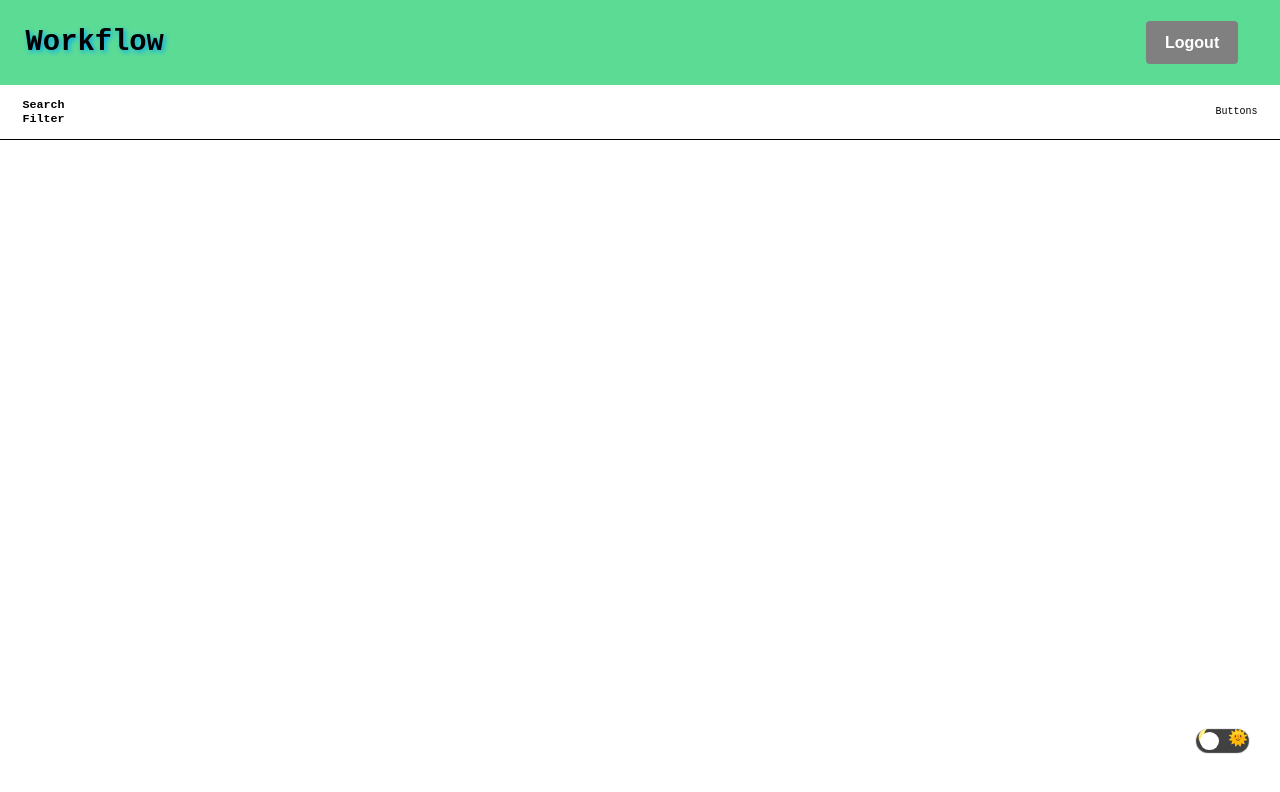
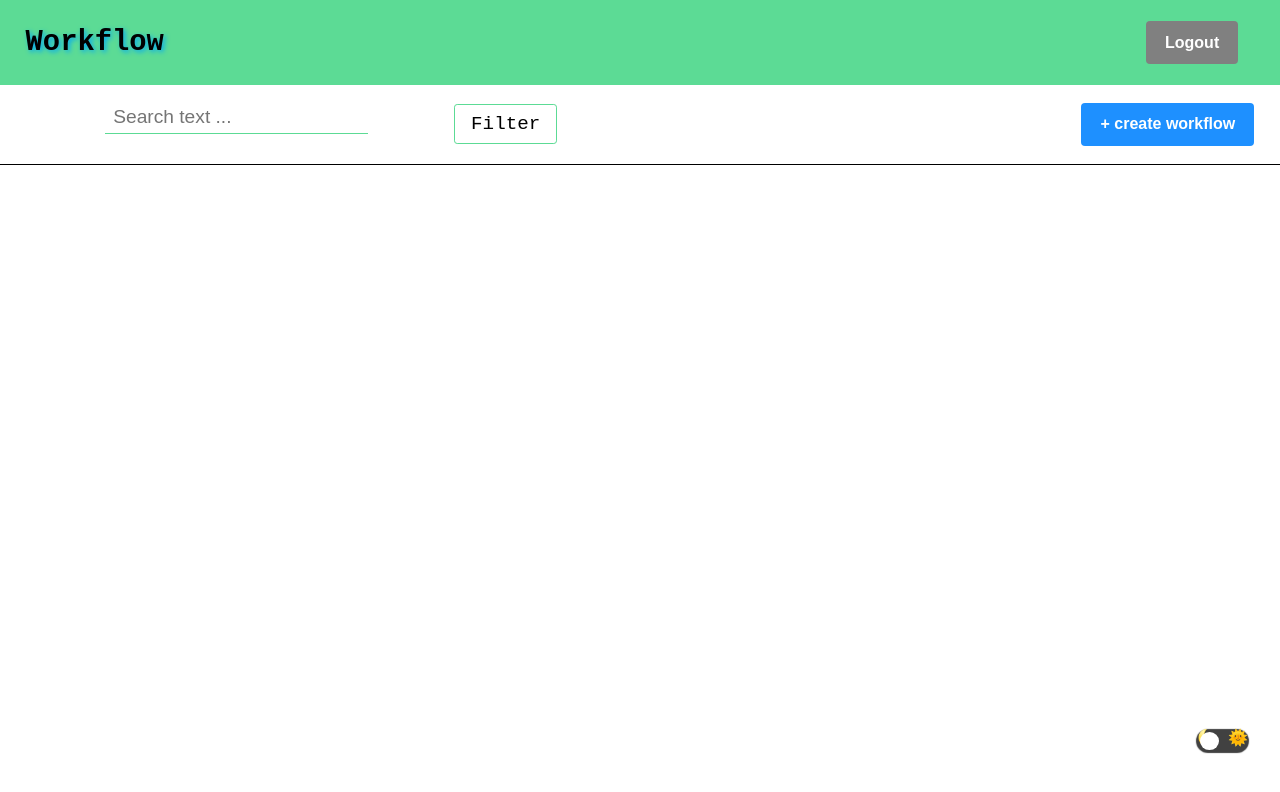
Before and after one commit to Aashishkushwaha/workflow-creator, a React (Create React App) app in the folder frontend/: page /workflow in a window 1280 px wide. Shown: the top 792 px of the page. Built offline with nearby package versions, Linux system fonts and the light colour scheme.

Commit message:
filter list style completed

```diff
--- /dev/null
+++ b/frontend/src/components/Filter/Filter.js
@@ -0,0 +1,20 @@
+import React from 'react';
+import FilterStyles from './FilterStyles';
+
+const Filter = props => {
+  return (
+    <FilterStyles>
+      <div >
+        Filter
+
+        <ul>
+          <li>completed</li>
+          <li>in progress</li>
+          <li>pending</li>
+        </ul>
+      </div>
+    </FilterStyles>
+  )
+}
+
+export default Filter;
--- /dev/null
+++ b/frontend/src/components/Filter/FilterStyles.js
@@ -0,0 +1,56 @@
+import styled from 'styled-components';
+
+const FilterStyles = styled.div`
+  & > div {
+    display: inline-block;
+    text-align: center;
+    width: 100%;
+    padding: .5rem 1rem;
+    border: 1px solid ${props => props.theme.bgColor};
+    margin: .2rem 0;
+    font-size: 1.2rem;
+    border-radius: .2rem;
+    position: relative;
+  }
+
+  & > div > ul {
+    position: absolute;
+    top: 2.6rem;
+    left: 0;
+    list-style: none;
+    text-align: center;
+    max-height: 0rem;
+    overflow: hidden;
+    transition: all .4s;
+  }
+
+  ul > li {
+    padding: .5rem .6rem;
+    margin: .2rem 0;
+    border-radius: .2rem;
+    cursor: pointer;
+    background: ${props => props.theme.bgColor};
+    color: ${props => props.theme.color};
+  }
+
+  li:first-child {
+    margin-top: 0rem;
+  }
+
+  li:last-child {
+    margin-bottom: 0rem;
+  }
+
+  & > div:hover > ul {
+    max-height: 19rem;
+    background: rgba(255, 255, 255, .7);
+  }
+
+  @media only screen and (max-width: 768px) {
+    ul {
+      width: 100%;
+    }
+  }
+`
+
+export default FilterStyles;
--- a/frontend/src/components/Node/Node.js
+++ b/frontend/src/components/Node/Node.js
@@ -6,8 +6,16 @@ const Node = (props) => {
     <div>
       <div className="operations__container">
         <div>
-          <h3>Search</h3>
-          <h3>Filter</h3>
+          <input
+            style={{
+              padding: ".5rem",
+              width: "100%",
+              border: "none",
+              borderBottom: "1px solid black",
+              borderRadius: "3px",
+              fontSize: "1.2rem"
+            }}
+          />
         </div>
         <div className="controllers">
           <Button
@@ -22,7 +30,7 @@ const Node = (props) => {
             Delete
           </Button>
           <Button bgColor="#398935" solid color="white" border="2px solid red">
-           + Create
+            + Create
           </Button>
           <Button bgColor="blue" solid color="white" border="2px solid red">
             Save
--- /dev/null
+++ b/frontend/src/components/SearchBar/SearchBar.js
@@ -0,0 +1,19 @@
+import React, { useState } from "react";
+import SerachBarStyles from "./SearchBarStyles";
+
+const SearchBar = (props) => {
+  const [searchText, setSearchText] = useState("");
+
+  return (
+    <SerachBarStyles>
+      <input
+        type="text"
+        value={searchText}
+        placeholder="Search text ..."
+        onChange={(e) => setSearchText(e.target.value)}
+      />
+    </SerachBarStyles>
+  );
+};
+
+export default SearchBar;
--- /dev/null
+++ b/frontend/src/components/SearchBar/SearchBarStyles.js
@@ -0,0 +1,19 @@
+import styled from "styled-components";
+
+const SerachBarStyles = styled.div`
+  input {
+    padding: 0.3rem 0.5rem;
+    width: 100%;
+    border: none;
+    font-size: 1.2rem;
+    border-bottom: 1px solid ${(props) => props.theme.bgColor};
+    color: ${(props) => props.theme.bgColor};
+  }
+
+  input:focus {
+    outline: none;
+    box-shadow: 0 1px 0 0 ${(props) => props.theme.bgColor};
+  }
+`;
+
+export default SerachBarStyles;
--- a/frontend/src/components/UI/Button/Button.js
+++ b/frontend/src/components/UI/Button/Button.js
@@ -8,7 +8,7 @@ const Button = styled.button`
   border: none;
   padding: 0.8rem 1.2rem;
   margin: 0.5rem auto;
-  width: 100%;
+  // width: 100%;
   cursor: pointer;
   background: ${(props) => {
     if (props.solid && props.bgColor) return props.bgColor;
@@ -19,11 +19,47 @@ const Button = styled.button`
   border: ${(props) => {
     if (!props.solid) return props.border;
     return null;
-  }}
+  }};
 
-  button:active {
+  &:focus,
+  &:active {
     outline: none;
+    box-shadow: 0 4px 4px 0 rgba(0, 0, 0, .4);
   }
 `;
 
 export default Button;
+
+
+// const Button = styled.button`
+//   display: inline-block;
+//   border-radius: 4px;
+//   font-weight: 700;
+//   font-size: 1rem;
+//   border: none;
+//   padding: 0.8rem 1.2rem;
+//   margin: 0.5rem auto;
+//   width: 100%;
+//   cursor: pointer;
+//   background: ${(props) => {
+//     if (props.solid && props.bgColor) return props.bgColor;
+//     if(props.border) return "transparent";
+//     return "#ccc";
+//   }};
+//   color: ${(props) => props.color};
+//   border: ${(props) => {
+//     if (!props.solid) return props.border;
+//     return null;
+//   }}
+
+//   &:hover {
+//     color: red;
+//   }
+
+//   &:focus {
+//     outline: none;
+//     box-shadow: 0 4px 4px 0 rgba(0, 0, 0, .4);
+//   }
+// `;
+
+// export default Button;
--- a/frontend/src/components/UI/Input/Input.module.css
+++ b/frontend/src/components/UI/Input/Input.module.css
@@ -12,5 +12,5 @@
 
 .Input:focus {
   outline: none;
-  box-shadow: 0 0px 1rem 1px #000;
+  box-shadow: 0 2px 2px 0px #585454;
 }
--- a/frontend/src/components/Workflow/Workflow.js
+++ b/frontend/src/components/Workflow/Workflow.js
@@ -1,19 +1,29 @@
-import React from 'react';
+import React from "react";
+import SearchBar from "../SearchBar/SearchBar";
+import Filter from "../Filter/Filter";
+import Button from "../UI/Button/Button";
 
-const Workflow = props => {
+const Workflow = (props) => {
   return (
     <div>
       <div className="operations__container">
         <div>
-          <h3>Search</h3>
-          <h3>Filter</h3>
+          <SearchBar />
+          <Filter />
         </div>
-        <div>
-          Buttons
+        <div className="controllers">
+          <Button
+            bgColor="dodgerblue"
+            solid
+            color="white"
+            border="2px solid red"
+          >
+            + create workflow
+          </Button>
         </div>
       </div>
     </div>
-  )
-}
+  );
+};
 
 export default Workflow;
--- a/frontend/src/index.css
+++ b/frontend/src/index.css
@@ -24,9 +24,20 @@ code {
   align-items: center;
 }
 
+.operations__container > div:first-child {
+  display: flex;
+  justify-content: space-evenly;
+  width: 50%;
+}
+
+.operations__container > div > * {
+  margin: .2rem;
+}
+
 .controllers {
   display: flex;
-  width: 50%;
+  justify-content: flex-end;
+  width: 40%;
 }
 
 .operations__container > .controllers > * {
@@ -40,7 +51,12 @@ code {
 
   .controllers {
     flex-direction: column;
+    width: 75%;
+  }
 
+  .operations__container > div:first-child {
+    width: 75%;
+    flex-direction: column;
   }
 
   .operations__container > .controllers > * {
```
